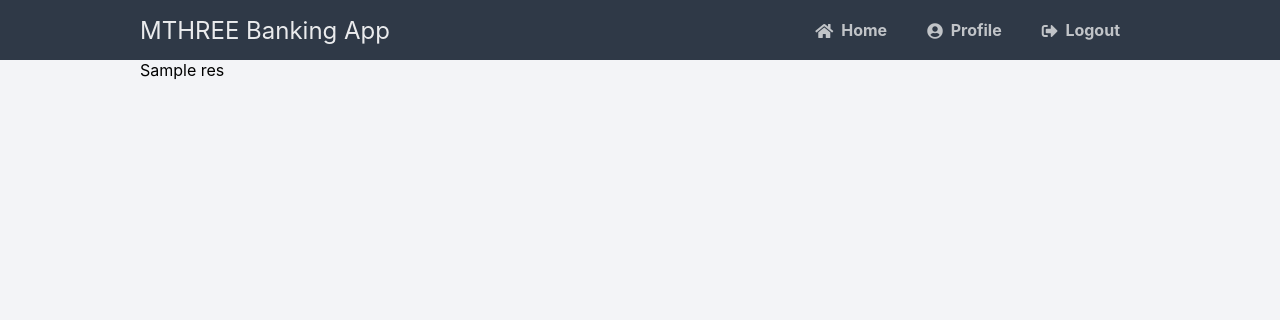
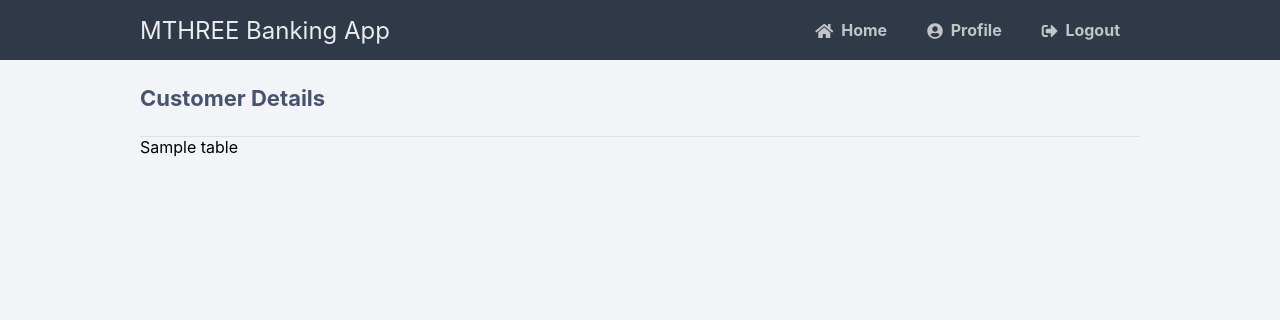
Before and after one commit to jdench1989/mthree_bank_project, a Flask app: template templates/customer.html in a window 1280 px wide. Shown: the top 320 px of the page. Run offline with Flask 3, Linux system fonts and the light colour scheme; the template is opened without the code that fills it: most values are stand-ins (such as "Sample title", 1, 10 or a date in 2020).

Commit message:
Implemented table output for /customer

```diff
--- a/app.py
+++ b/app.py
@@ -4,6 +4,7 @@ import hashlib
 import re
 import os
 from dotenv import load_dotenv
+from tabulate import tabulate
 
 # Load environment variables from .env file to local environment variables
 load_dotenv()
@@ -172,7 +173,9 @@ def get_customers():  # Return details of all customers or search a specific cus
     res = cursor.fetchall()  # Extract results
     cursor.close()
     conn.close()
-    return render_template('customer.html', res=res, )
+    headers = [i[0] for i in cursor.description]
+    table = f'<div class="content"><p>{tabulate(res, headers=headers, tablefmt="html")}</p></div>'
+    return render_template('customer.html', table=table)
 
 
 @app.route('/customer/new', methods=['GET', 'POST'])
--- a/db/database_connection.py
+++ b/db/database_connection.py
@@ -9,7 +9,7 @@ db_config = {
 def database_connection():
     # Connect to the MySQL server without specifying a database
     conn = mysql.connector.connect(**db_config)
-    cursor = conn.cursor(dictionary=True)
+    cursor = conn.cursor()
 
     # Check if the 'bank' database exists
     cursor.execute("SHOW DATABASES LIKE 'bank';")
--- a/templates/customer.html
+++ b/templates/customer.html
@@ -3,7 +3,8 @@
 {% block title %}Customers{% endblock %}
 
 {% block content %}
-{{res}}
+<h2>Customer Details</h2>
+{{ table|safe }}
 {% endblock %}
 
 <!-- Have a section for filtering/searching customer records -->
```
Also changed, not shown: static/style.css (line endings or trailing spaces).
